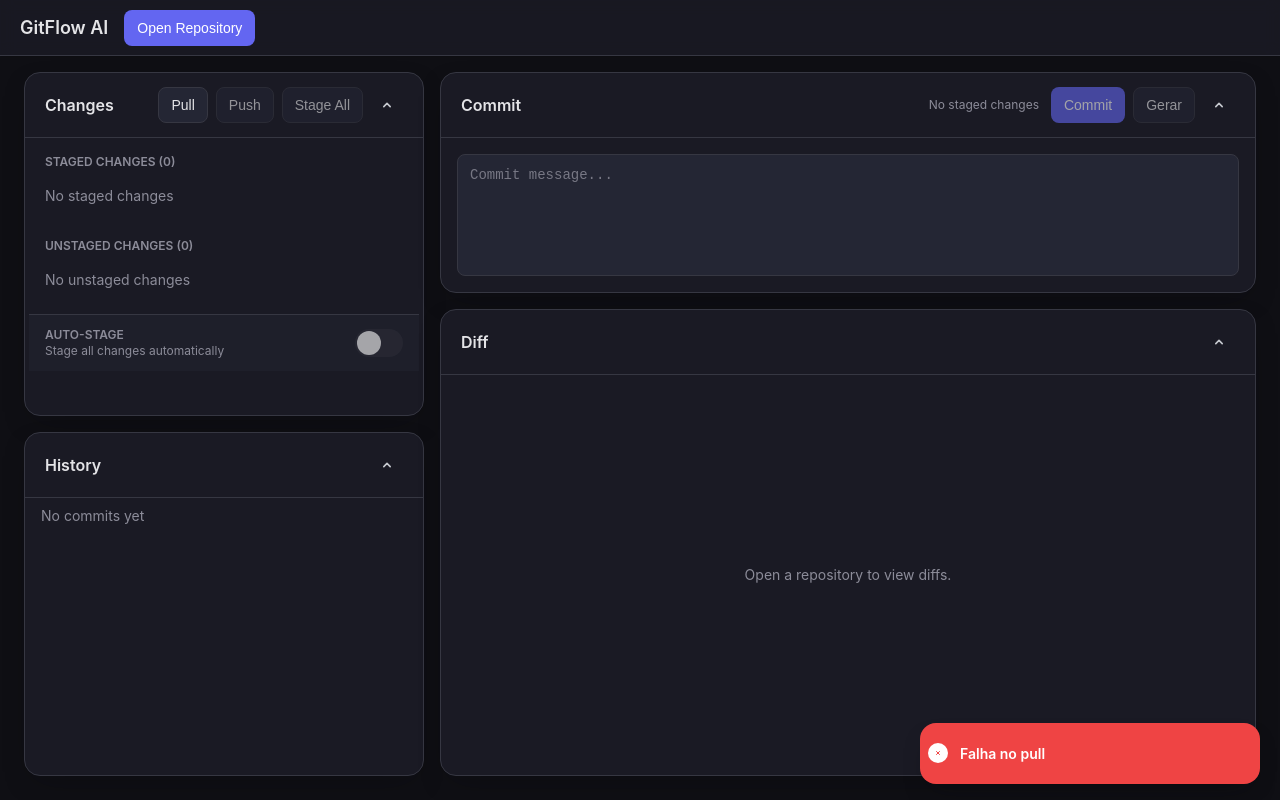
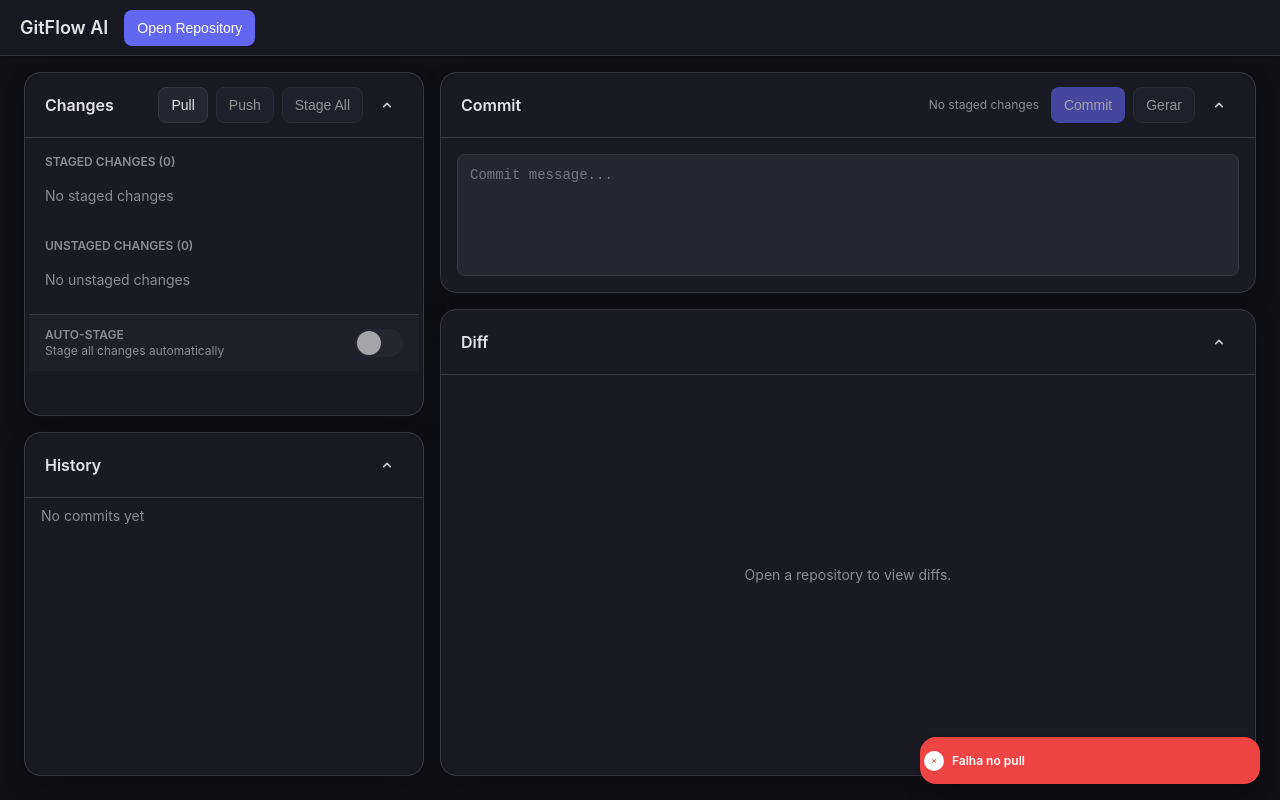
Before and after one commit to gabrielMalonso/EverydayGit, a React (Vite) app: page / in a window 1280 px wide. Both pictures are taken after a click on the button "Pull". Built offline with nearby package versions, Linux system fonts and the light colour scheme.

Commit message:
style: ajustar espaçamento e tamanho da fonte do componente Toast

```diff
--- a/src/ui/Toast.tsx
+++ b/src/ui/Toast.tsx
@@ -82,16 +82,16 @@
 
   return (
     <div
-      className={`fixed bottom-6 right-6 z-[3000] flex min-w-[340px] max-w-lg flex-col gap-2 rounded-card p-2 shadow-popover ${variant.container}`}
+      className={`fixed bottom-6 right-6 z-[3000] flex min-w-[340px] max-w-lg flex-col gap-1 rounded-card p-1 shadow-popover ${variant.container}`}
       style={{
         bottom: `calc(var(--safe-area-inset-bottom, 0px) + 1rem)`,
         right: `calc(var(--safe-area-inset-right, 0px) + 1.25rem)`,
       }}
       role="status"
     >
-      <div className="flex items-center gap-3">
+      <div className="flex items-center gap-2">
         {variant.icon}
-        <p className="text-sm font-semibold leading-tight">{message}</p>
+        <p className="text-xs font-semibold leading-tight">{message}</p>
       </div>
     </div>
   );
```
